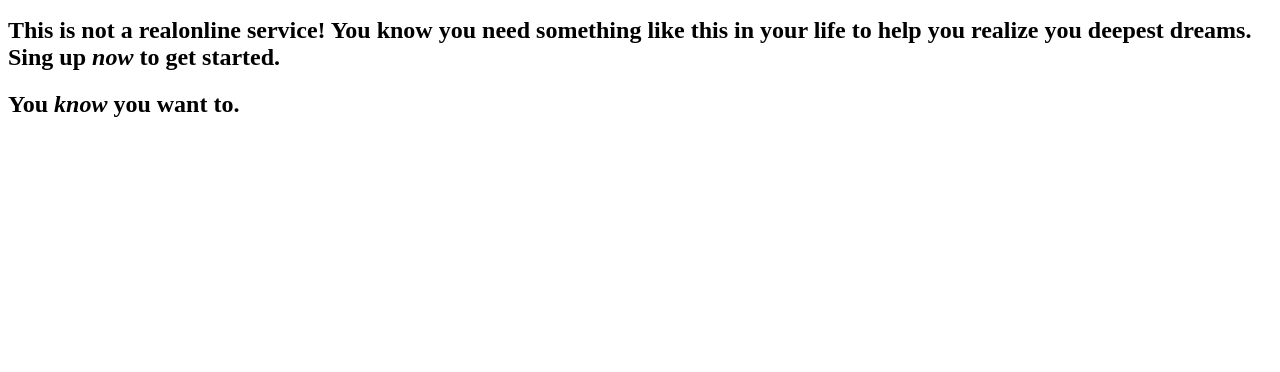
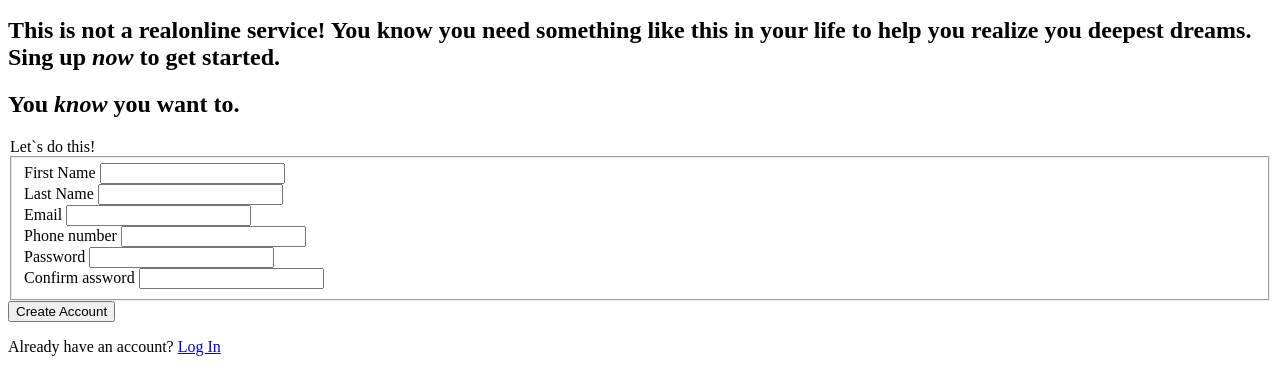
Before and after one commit to zaga9436/Sign-up-form, a plain HTML site: page index.html in a window 1280 px wide. Shown: the part 1591-1963 px from the top of the page. Before the commit the page ends 1729 px from the top, so only its background shows below. Drawn offline with Linux system fonts and the light colour scheme.

Commit message:
html is ready

```diff
--- a/index.html
+++ b/index.html
@@ -21,6 +21,47 @@
             <h1>This is not a realonline service! You know you need something like this in your life to help you realize you deepest dreams. Sing up <em>now</em> to get started.</h1>
             <h2>You <em>know</em> you want to.</h2>
         </section>
+        <section class="middle-form">
+
+            <form>
+                <legend class="visuall">Let`s do this!</legend>
+                <fieldset>
+                    <div>
+                        <label for="first-name">First Name</label>
+                        <input type="text" id="first-name" name="first-name">
+                    </div>
+                    <div>
+                        <label for="last-name">Last Name</label>
+                        <input type="text" id="last-name" name="last-name">
+                    </div>
+
+
+                    <div>
+                        <label for="user-email">Email</label>
+                        <input type="email" id="user-email" name="user-email">
+                    </div>
+                    <div>
+                        <label for="user-number">Phone number</label>
+                        <input type="tel" id="user-number" name="user-number">
+                    </div>
+
+
+                    <div>
+                        <label for="user-password">Password</label>
+                        <input type="password" id="user-password" name="user-password">
+                    </div>
+                    <div>
+                        <label for="confirm-password">Confirm assword</label>
+                        <input type="password" id="confirm-password" name="confirm-password">
+                    </div>
+                </fieldset>
+            </form>
+        </section>
+
+        <section class="bottom-text">
+            <button class="button">Create Account</button>
+            <p>Already have an account? <a href="#">Log In</a></p>
+        </section>
     </main>
 </body>
 </html>
```
